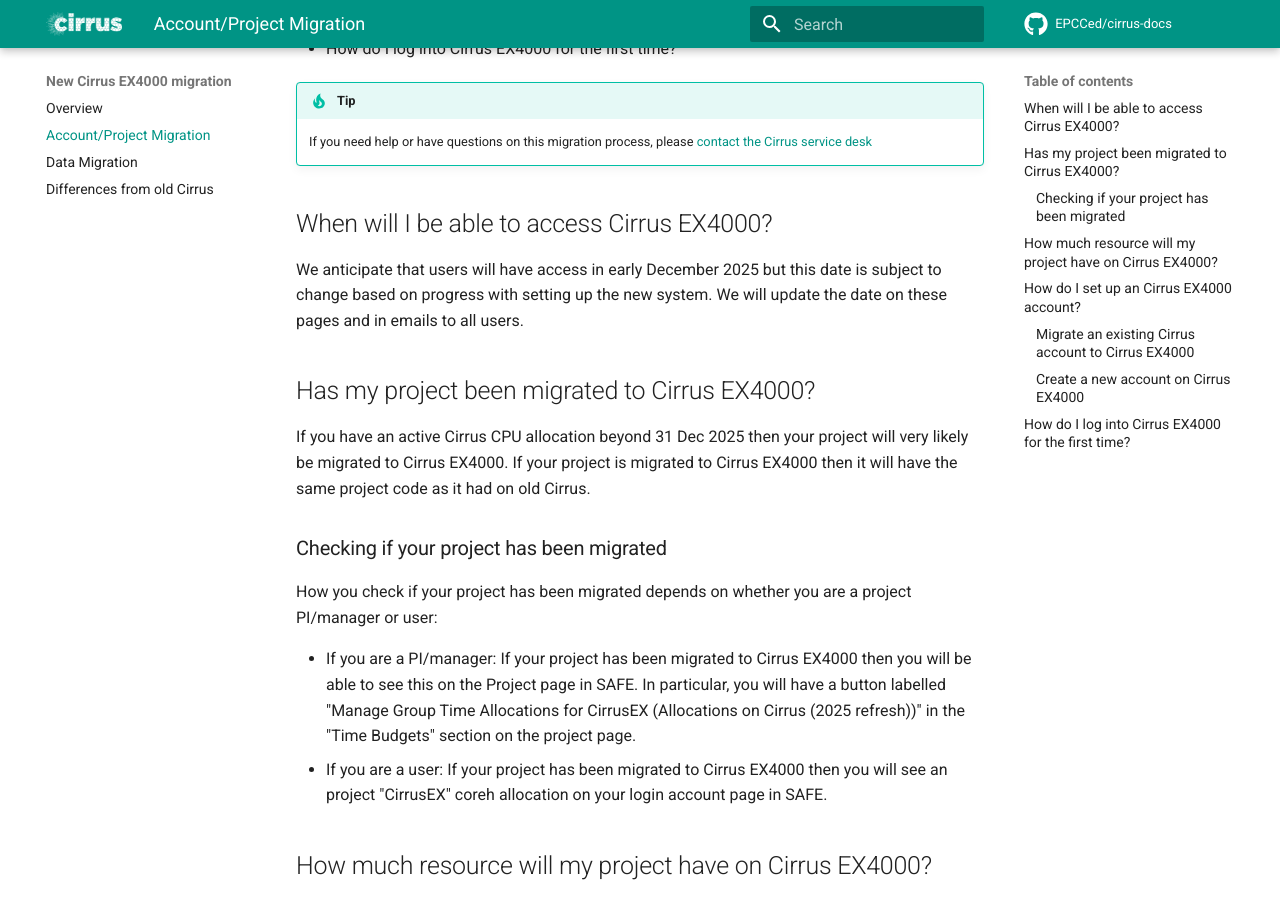
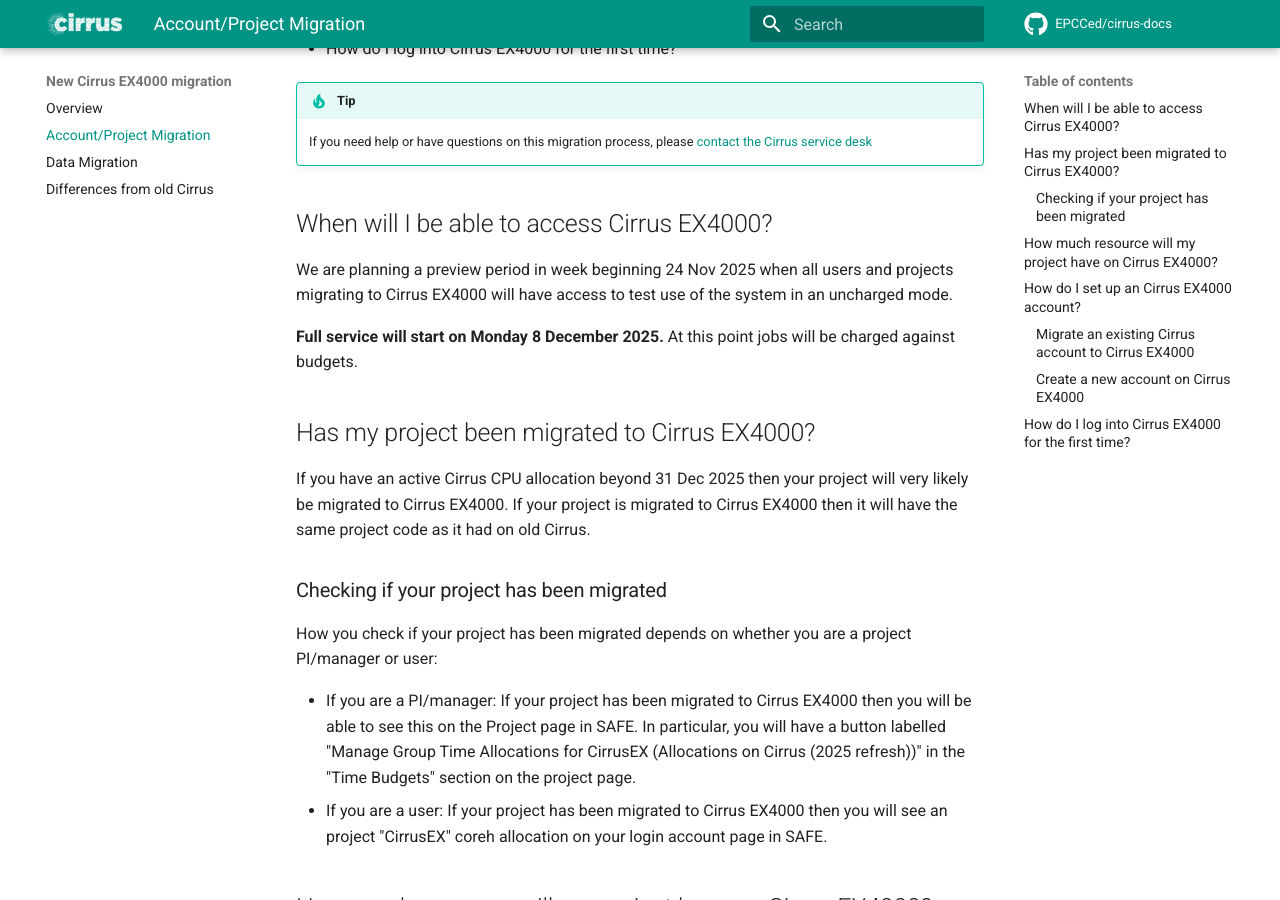
Before and after one commit to EPCCed/cirrus-docs, an MkDocs documentation site: the page built from docs/migration-2025/account-migration.md, in a window 1280 px wide and 900 px high, scrolled down 471 px. Built offline with MkDocs 1.6.1 and Material for MkDocs 9.7.7, drawn with Linux system fonts in a browser that asks for light colours; comment, search, counter and statistics services are not loaded.

Commit message:
Updates migration information

```diff
--- a/docs/migration-2025/account-migration.md
+++ b/docs/migration-2025/account-migration.md
@@ -17,9 +17,12 @@
 
 ## When will I be able to access Cirrus EX4000?
 
-We anticipate that users will have access in early December 2025 but this
-date is subject to change based on progress with setting up the new system. We will
-update the date on these pages and in emails to all users.
+We are planning a preview period in week beginning 24 Nov 2025 when all users and
+projects migrating to Cirrus EX4000 will have access to test use of the system in
+an uncharged mode.
+
+**Full service will start on Monday 8 December 2025.** At this point jobs will be
+charged against budgets.
 
 ## Has my project been migrated to Cirrus EX4000?
 
```
Also changed, not shown: docs/migration-2025/data-migration.md (+2 -1 lines), docs/migration-2025/index.md (+1 -1 lines).
